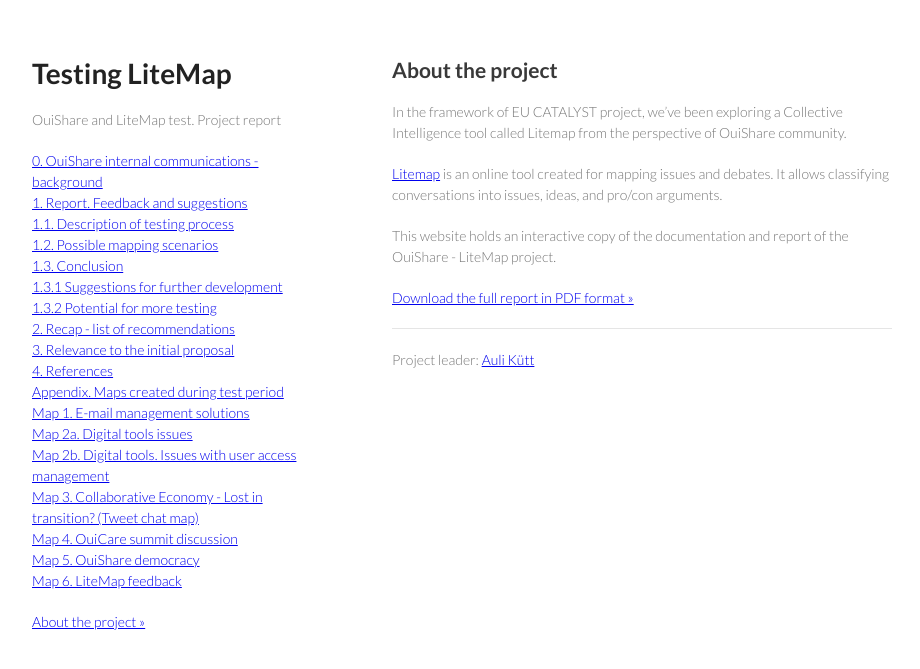
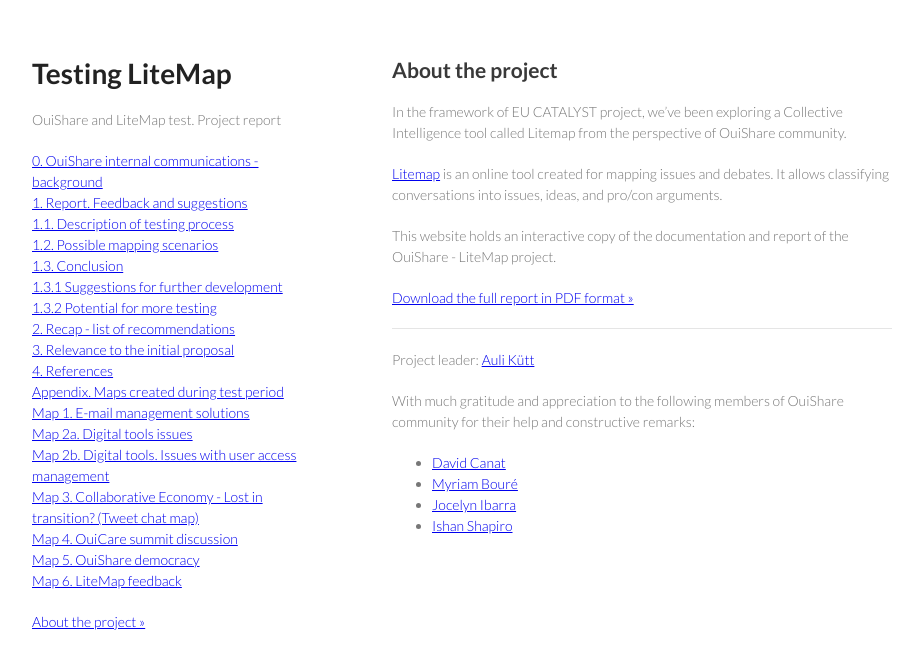
Before and after one commit to OuiShare/Litemap-report, a Jekyll site: the page built from index.md, in a window 1280 px wide. Shown: the top 669 px of the page, without its empty margins (178-1098 px from the left). Built offline with Jekyll 4.4.1, drawn with Linux system fonts in a browser that asks for light colours.

Commit message:
add community members

```diff
--- a/index.md
+++ b/index.md
@@ -15,4 +15,11 @@ This website holds an interactive copy of the documentation and report of the Ou
 
 <hr>
 
-Project leader: [Auli Kütt](http://ouishare.net/en/profile/auli-kutt)
+Project leader: [Auli Kütt](http://ouishare.net/profile/auli-kutt)
+
+With much gratitude and appreciation to the following members of OuiShare community for their help and constructive remarks:
+
+- [David Canat](ouishare.net/profile/david-canat)
+- [Myriam Bouré](http://ouishare.net/profile/myriam-boure)
+- [Jocelyn Ibarra](http://ouishare.net/profile/jocelyn-ibarra)
+- [Ishan Shapiro](http://ouishare.net/profile/1387)
```
